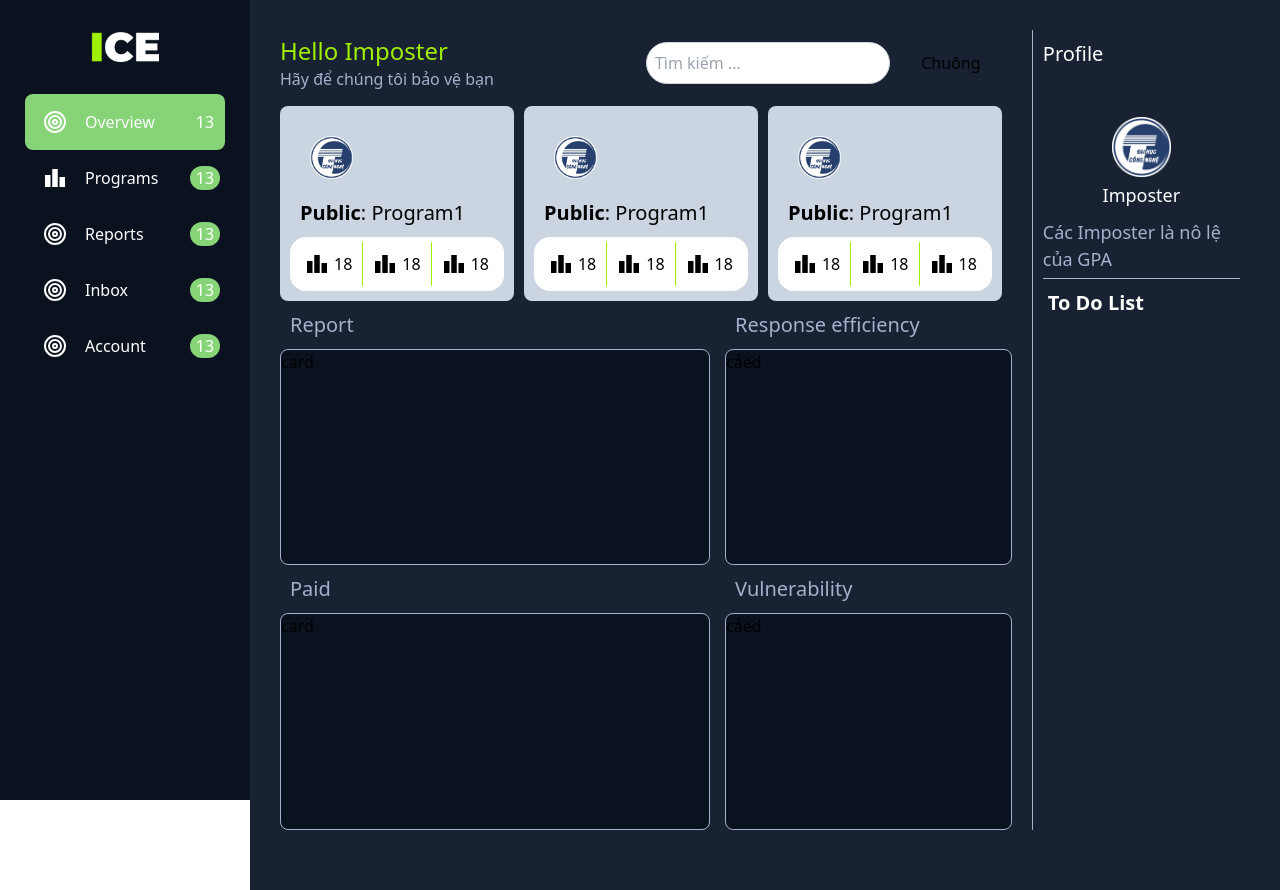
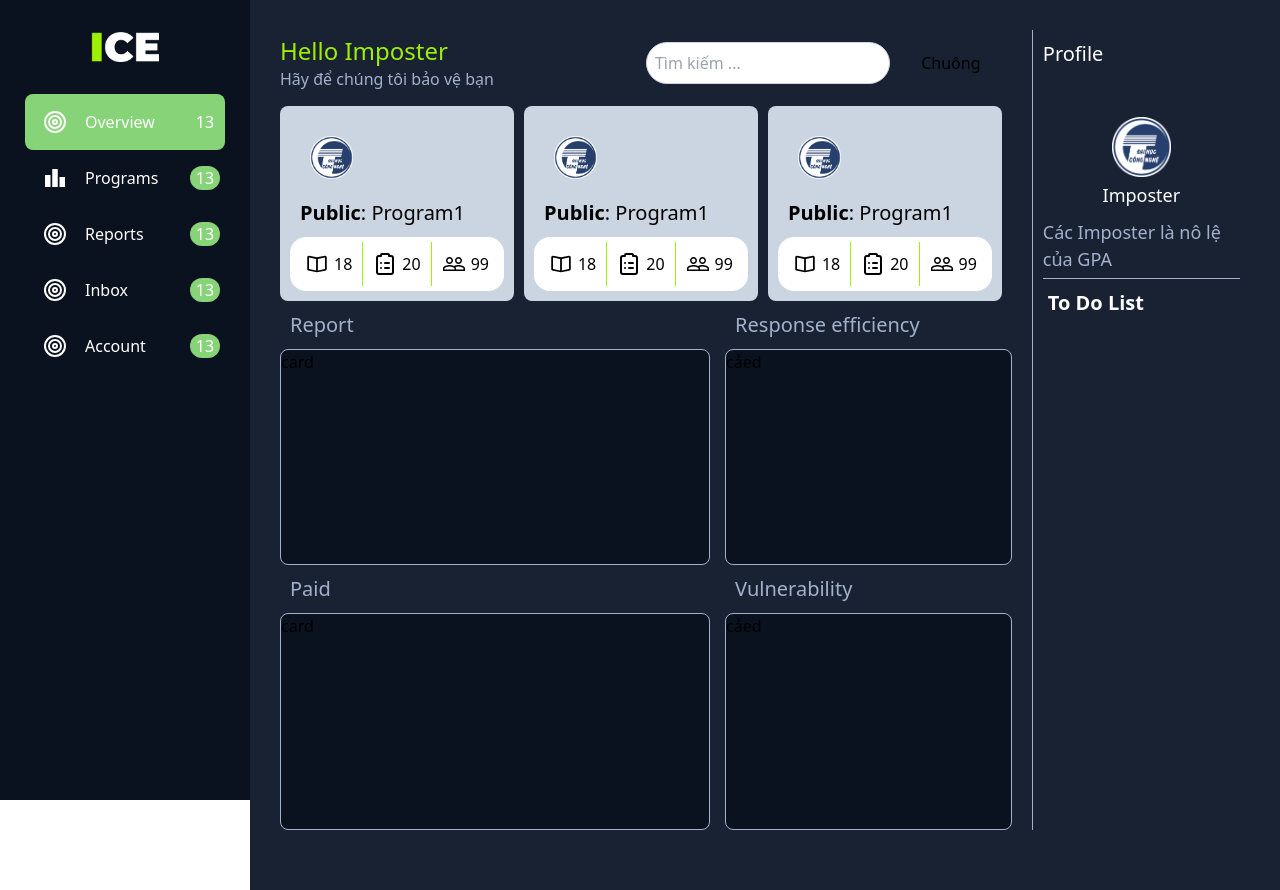
Before and after one commit to dinh-namle/ICE-INT3306-8, a React (Vite) app: page /partner/overview in a window 1280 px wide. Built offline with nearby package versions, Linux system fonts and the light colour scheme.

Commit message:
update partner overview

```diff
--- a/src/pages/Partner/PartnerOverview.tsx
+++ b/src/pages/Partner/PartnerOverview.tsx
@@ -1,7 +1,9 @@
 import { useState } from 'react';
 import { Link, useNavigate } from 'react-router-dom';
 import { PartnerSearch } from '../../components';
-import { MdLeaderboard } from 'react-icons/md';
+import { IoMdBook } from "react-icons/io";
+import { LuClipboardList } from "react-icons/lu";
+import { MdPeopleOutline } from "react-icons/md";
 
 interface ProgramCardsProps {
     avt: string;
@@ -19,20 +21,20 @@ const ProgramCards: React.FC<ProgramCardsProps> = ({avt, programState, programNa
             <div className="basis-[10%] bg-white flex flex-row rounded-2xl p-[5px]">
                 <Link className={`basis-1/3 w-full flex items-center border-r-[0.1px] border-main2-1`} to={"#"}>
                     <div className="flex justify-center p-[10px] w-full">
-                        <MdLeaderboard className="fill-black size-6 mr-[5px]" />
+                        <IoMdBook className="fill-black size-6 mr-[5px]" />
                         <span>18</span>
                     </div>
                 </Link>
                 <Link className={`basis-1/3 w-full flex items-center border-r-[0.1px] border-main2-1`} to={"#"}>
                     <div className="flex justify-center p-[10px] w-full">
-                        <MdLeaderboard className="fill-black size-6 mr-[5px]" />
-                        <span>18</span>
+                        <LuClipboardList className="fill-white size-6 mr-[5px]" />
+                        <span>20</span>
                     </div>
                 </Link>
                 <Link className={`basis-1/3 w-full flex items-center`} to={"#"}>
                     <div className="flex justify-center p-[10px] w-full">
-                        <MdLeaderboard className="fill-black size-6 mr-[5px]" />
-                        <span>18</span>
+                        <MdPeopleOutline className="fill-black size-6 mr-[5px]" />
+                        <span>99</span>
                     </div>
                 </Link>
             </div>
```
